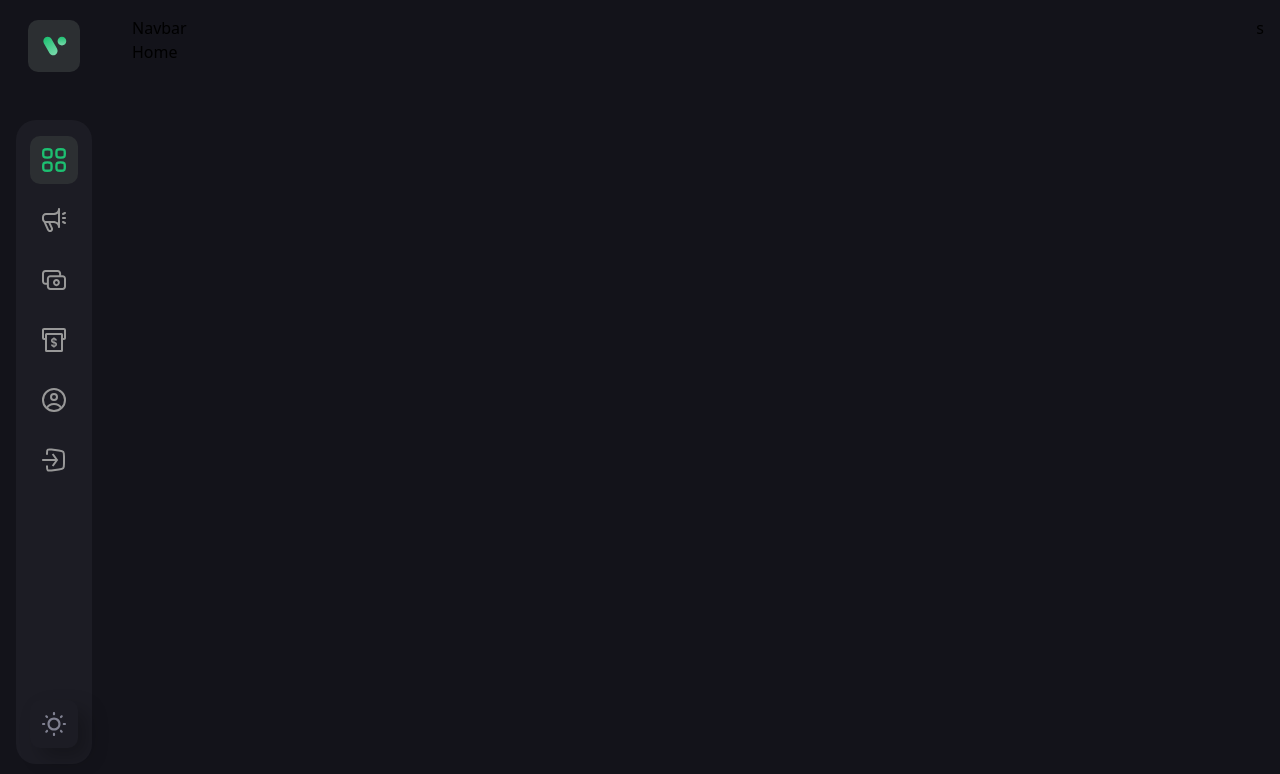
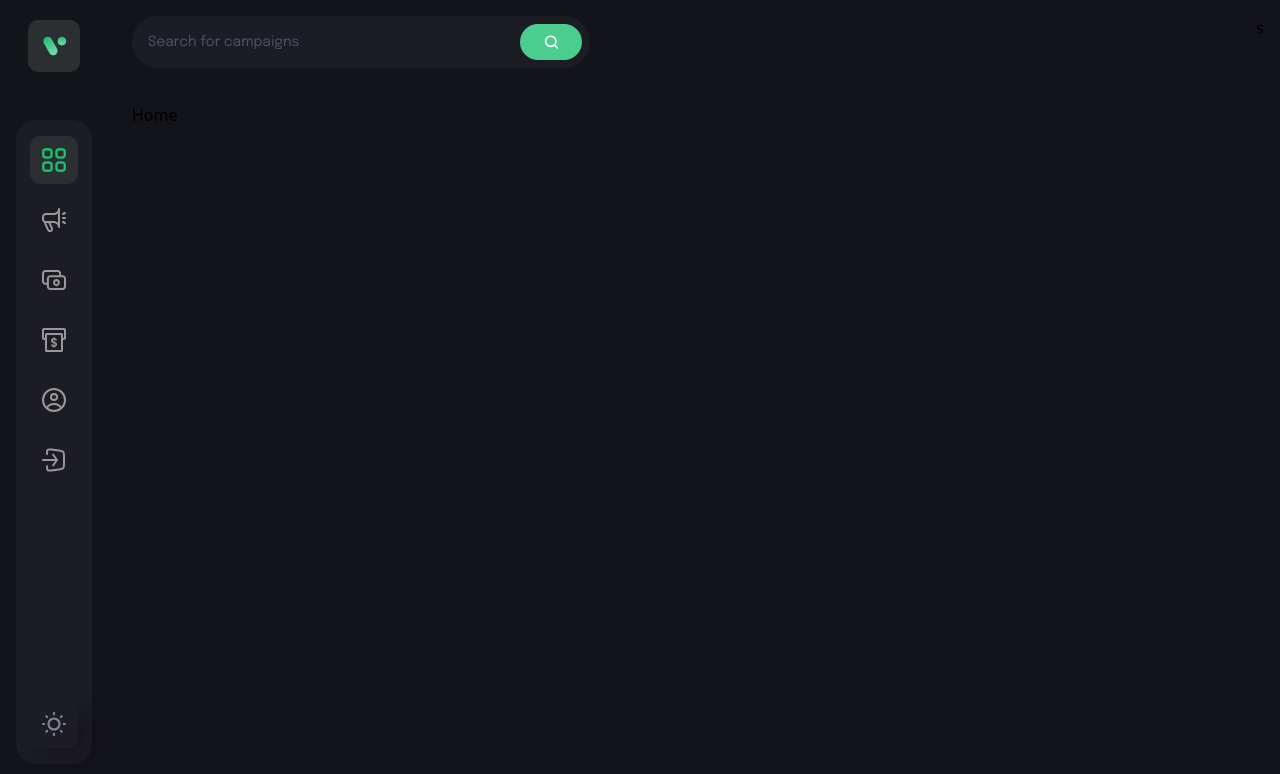
Before and after one commit to varun-official/OnCrowd, a React (Vite) app in the folder client/: page / in a window 1280 px wide. Shown: the top 774 px of the page. Built offline with nearby package versions, Linux system fonts and the light colour scheme; what @thirdweb-dev/react would draw is missing.

Commit message:
Working on Navbar

```diff
--- /dev/null
+++ b/client/src/components/CustomButton.jsx
@@ -0,0 +1,9 @@
+/** @format */
+
+import React from "react";
+
+const CustomButton = () => {
+  return <div>CustomButton</div>;
+};
+
+export default CustomButton;
--- a/client/src/components/Navbar.jsx
+++ b/client/src/components/Navbar.jsx
@@ -1,9 +1,34 @@
-import React from 'react'
+/** @format */
+
+import React, { useState } from "react";
+import { Link, useNavigate } from "react-router-dom";
+import { CustomButton } from "./index";
+import { logo, menu, search, thirdweb } from "../assets";
+import { navlinks } from "../constants";
 
 const Navbar = () => {
+  const navigate = useNavigate();
+  const [isActive, setIsActive] = useState("dashboard");
+  const [tiggleDrawer, setTiggleDrawer] = useState(false);
   return (
-    <div>Navbar</div>
-  )
-}
+    <div className="flex md:flex-row flex-col-reverse justify-between mb-[35px] gap-6">
+      <div className="lg:flex-1 flex flex-row max-w-[458px] py-2 pl-4 pr-2 h-[52px] bg-[#1c1c24] rounded-[100px]">
+        <input
+          type="text"
+          placeholder="Search for campaigns"
+          className="flex w-full font-epilogue font-normal text-[14px] placeholder:text-[#4b5264] text-white bg-transparent outline-none"
+        />
 
-export default Navbar
+        <div className="w-[72px] h-full rounded-[20px] bg-[#4acd8d] flex justify-center items-center cursor-pointer">
+          <img
+            src={search}
+            alt="search"
+            className="w-[15px] h-[15px] object-contain"
+          />
+        </div>
+      </div>
+    </div>
+  );
+};
+
+export default Navbar;
--- a/client/src/components/index.js
+++ b/client/src/components/index.js
@@ -2,3 +2,4 @@
 
 export { default as Sidebar } from "./Sidebar";
 export { default as Navbar } from "./Navbar";
+export { default as CustomButton } from "./CustomButton";
```
